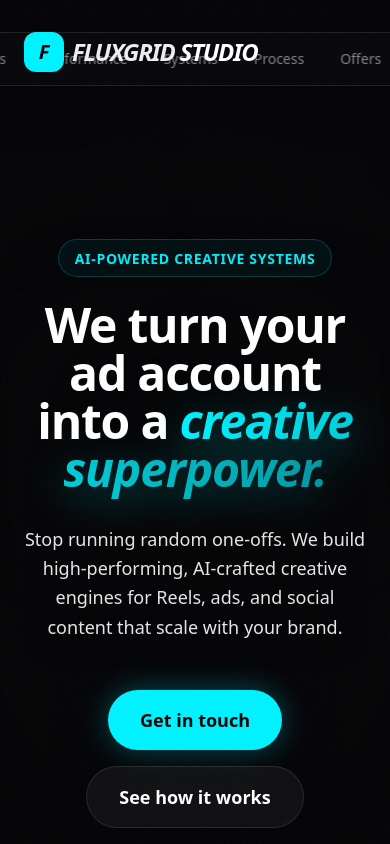
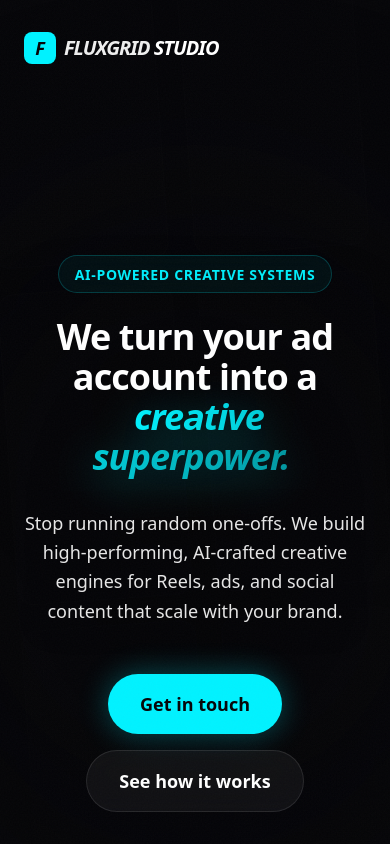
Before and after one commit to Kamilshah7/FluxGrid, a Next.js app: page / in a window 390 px wide. Shown: the top 844 px of the page. Built offline with nearby package versions, Linux system fonts and the light colour scheme.

Commit message:
feat: remove automation systems section and navigation link

```diff
--- a/src/app/globals.css
+++ b/src/app/globals.css
@@ -1,4 +1,9 @@
 @import "tailwindcss";
+
+html, body {
+  overflow-x: hidden;
+  width: 100%;
+}
 
 @theme {
   --color-background: #050508;
--- a/src/components/hero/Hero.tsx
+++ b/src/components/hero/Hero.tsx
@@ -45,10 +45,10 @@ export function Hero() {
           variants={fadeIn}
           initial={lowMotion ? { opacity: 1, y: 0 } : "initial"}
           animate="animate"
-          className="text-5xl md:text-7xl lg:text-8xl font-bold tracking-tight mb-8 font-display drop-shadow-[0_20px_50px_rgba(0,0,0,1)] text-white"
+          className="text-4xl md:text-7xl lg:text-8xl font-bold tracking-tight mb-8 font-display drop-shadow-[0_20px_50px_rgba(0,0,0,1)] text-white"
         >
           We turn your ad account into a <br className="hidden md:block" />
-          <span className="text-accent italic bg-clip-text text-transparent bg-gradient-to-r from-accent to-accent/60 drop-shadow-[0_10px_20px_rgba(0,242,255,0.4)]">creative superpower.</span>
+          <span className="text-accent italic bg-clip-text text-transparent bg-gradient-to-r from-accent to-accent/60 drop-shadow-[0_10px_20px_rgba(0,242,255,0.4)] px-2">creative superpower.</span>
         </motion.h1>
 
         <motion.p
--- a/src/components/hero/HeroGrid.tsx
+++ b/src/components/hero/HeroGrid.tsx
@@ -78,7 +78,7 @@ export default function HeroGrid() {
         contain: "layout paint", // Critical for performance
         willChange: "transform"
       }}
-      className="absolute inset-0 grid grid-cols-2 lg:grid-cols-4 gap-8 p-12 opacity-80 scale-110 -translate-y-20 rotate-[-4deg] pointer-events-none"
+      className="absolute inset-0 grid grid-cols-2 lg:grid-cols-4 gap-4 md:gap-8 p-4 md:p-12 opacity-80 scale-110 -translate-y-20 rotate-[-4deg] pointer-events-none"
     >
       {tiles.map((_, i) => (
         <VideoTile key={i} index={i} />
--- a/src/components/layout/Header.tsx
+++ b/src/components/layout/Header.tsx
@@ -20,11 +20,11 @@ export function Header() {
             whileHover={{ scale: 1.05 }}
             whileTap={{ scale: 0.95 }}
           >
-            <div className="w-10 h-10 rounded-xl bg-accent flex items-center justify-center relative overflow-hidden">
+            <div className="w-8 h-8 md:w-10 md:h-10 rounded-lg md:rounded-xl bg-accent flex items-center justify-center relative overflow-hidden">
                 <div className="absolute inset-0 bg-white/20 translate-y-full group-hover:translate-y-0 transition-transform duration-500" />
-                <span className="text-background font-black text-xl italic relative z-10">F</span>
+                <span className="text-background font-black text-lg md:text-xl italic relative z-10">F</span>
             </div>
-            <span className="font-black text-2xl tracking-tighter italic group-hover:text-accent transition-colors duration-300">
+            <span className="font-black text-xl md:text-2xl tracking-tighter italic group-hover:text-accent transition-colors duration-300">
                 FLUXGRID <span className="text-white">STUDIO</span>
             </span>
 
--- a/src/components/sections/Offers.tsx
+++ b/src/components/sections/Offers.tsx
@@ -65,7 +65,7 @@ export function Offers() {
             className={cn(
               "flex flex-col p-8 rounded-[2rem] transition-all duration-500 relative overflow-hidden",
               plan.highlight
-                ? "bg-white/5 border-2 border-accent shadow-[0_0_50px_rgba(0,242,255,0.1)] scale-105 z-10"
+                ? "bg-white/5 border-2 border-accent shadow-[0_0_50px_rgba(0,242,255,0.1)] md:scale-105 z-10"
                 : "bg-white/[0.02] border border-white/5 hover:bg-white/[0.04]"
             )}
           >
--- a/src/components/ui/GlassNav.tsx
+++ b/src/components/ui/GlassNav.tsx
@@ -8,7 +8,6 @@ const navItems = [
   { name: "Overview", id: "hero" },
   { name: "Why Us", id: "why-fluxgrid" },
   { name: "Performance", id: "performance-engine" },
-  { name: "Systems", id: "automation-systems" },
   { name: "Process", id: "how-it-works" },
   { name: "Offers", id: "offers" },
   { name: "FAQ", id: "faq" },
@@ -50,7 +49,7 @@ export function GlassNav() {
   return (
     <nav
       className={cn(
-        "fixed top-6 left-1/2 -translate-x-1/2 z-[100] transition-all duration-500 will-change-transform",
+        "fixed top-6 left-1/2 -translate-x-1/2 z-[100] transition-all duration-500 will-change-transform hidden lg:block",
         scrolled ? "top-4 scale-95" : "top-8 scale-100"
       )}
     >
```
Also changed, not shown: src/components/sections/WhyFluxgrid.tsx (+2 -2 lines).
